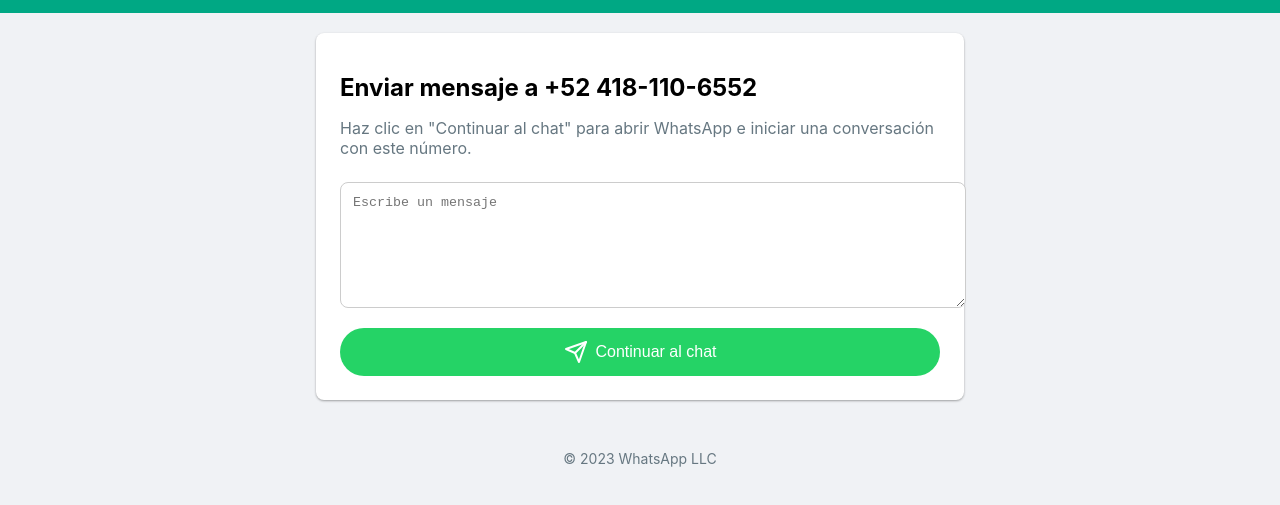
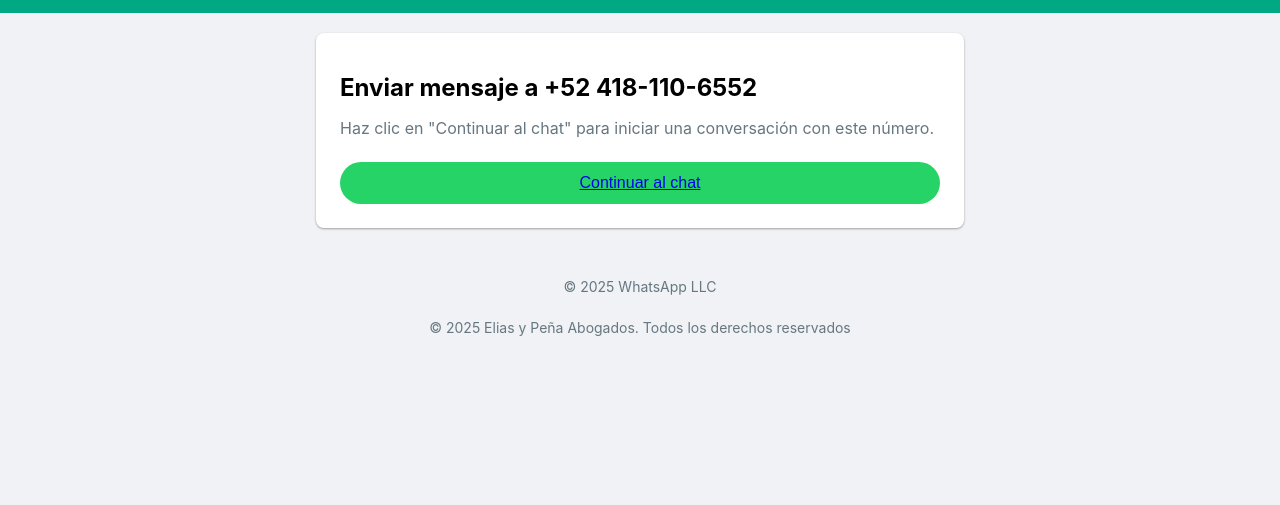
Before and after one commit to abogados-elias-y-pena/whatsapp, a plain HTML site: page index.html in a window 1280 px wide. Shown: the part 51-556 px from the top of the page. Drawn offline with Linux system fonts and the light colour scheme.

Commit message:
index.html

```diff
--- a/index.html
+++ b/index.html
@@ -89,19 +89,17 @@
 
     <main class="main-content">
         <h1>Enviar mensaje a +52 418-110-6552</h1>
-        <p>Haz clic en "Continuar al chat" para abrir WhatsApp e iniciar una conversación con este número.</p>
-        <textarea placeholder="Escribe un mensaje"></textarea>
+        <p>Haz clic en "Continuar al chat" para iniciar una conversación con este número.</p>
         <button class="send-button">
-            <svg class="send-icon" xmlns="http://www.w3.org/2000/svg" width="24" height="24" viewBox="0 0 24 24" fill="none" stroke="currentColor" stroke-width="2" stroke-linecap="round" stroke-linejoin="round">
-                <line x1="22" y1="2" x2="11" y2="13"></line>
-                <polygon points="22 2 15 22 11 13 2 9 22 2"></polygon>
-            </svg>
+            <a href="https://web.whatsapp.com/send/?phone=4181106552&text&type=phone_number&app_absent=0">
             Continuar al chat
+            </a>
         </button>
     </main>
 
     <footer class="footer">
-        <p>© 2023 WhatsApp LLC</p>
+        <p>&copy; 2025 WhatsApp LLC</p>
+        <p>&copy; 2025 Elias y Peña Abogados. Todos los derechos reservados</p>
     </footer>
 </body>
 </html>
```
